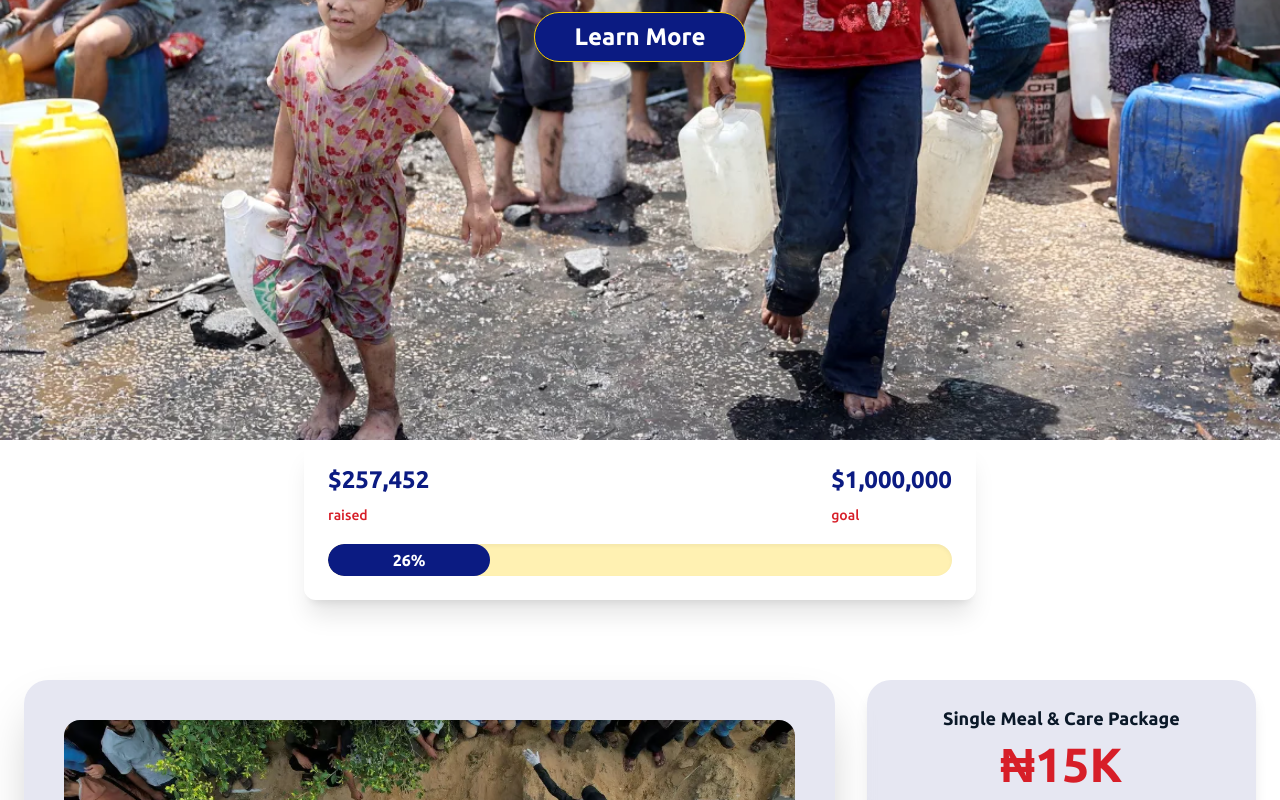
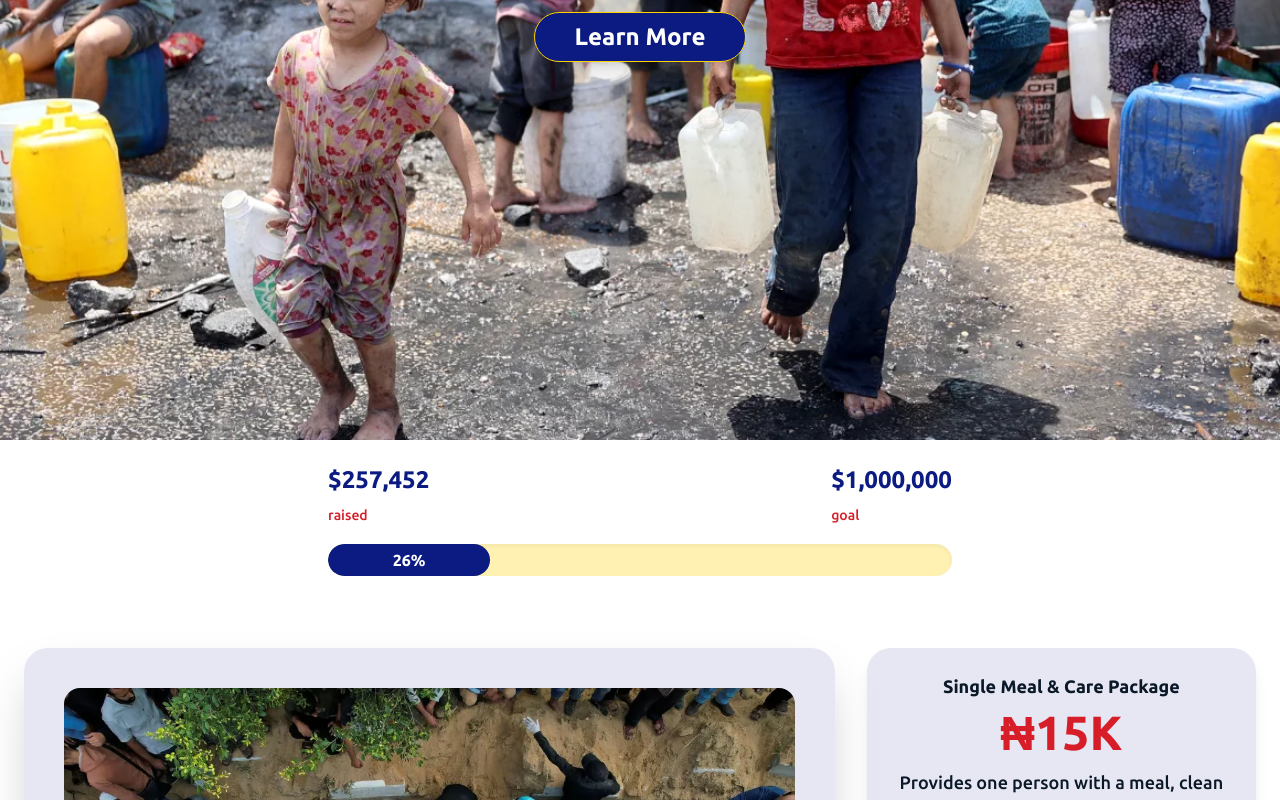
Before and after one commit to BrightPatani/NAJAM, a plain HTML site: page index.html in a window 1280 px wide. Shown: the part 424-1224 px from the top of the page. Drawn offline with nearby package versions, Linux system fonts and the light colour scheme.

Commit message:
donation progress

```diff
--- a/index.html
+++ b/index.html
@@ -110,7 +110,7 @@
 </section>
 
 <!-- Donation Progress -->
-<div class="bg-white/10 backdrop-blur-sm rounded-xl p-4 sm:p-6 mb-8 shadow-xl max-w-2xl mx-auto">
+<div class="bg-white/10 backdrop-blur-sm rounded-xl p-4 sm:p-6 max-w-2xl mx-auto">
 
   <!-- Raised and Goal Text -->
   <div class="flex flex-col sm:flex-row items-center justify-between mb-4 text-white text-center sm:text-left gap-2">
```
